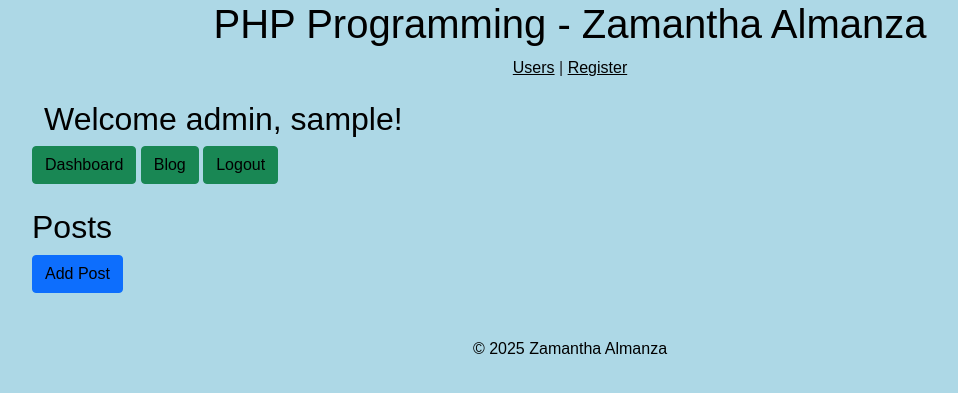
After one commit to z-almanza/php-user-directory, a PHP site: template views/admin/blog/index.php in a window 1280 px wide. The commit adds this page. Shown: the top 393 px of the page, without its empty margins (70-1028 px from the left). Run offline with PHP 8.4, Linux system fonts and the light colour scheme; the template is opened without the code that fills it, so the values that code supplies are empty; the visitor is signed in with stand-in values (Sample User, id 1).

Commit message:
feature-blog

```diff
--- a/config/init.php
+++ b/config/init.php
@@ -9,7 +9,7 @@
     $displayName = $_SESSION['username'] ?? null;
 
     //Function to check if user is logged in by checking if userID exists
-    function isLoggedIn() {
+    /*function isLoggedIn() {
         return (isset($_SESSION['userID']));
     }
 
@@ -21,5 +21,5 @@
     //Function to check if user is a valid user by making sure userID exists and is the same as session user ID
     function isUser($id) {
         return ((isset($_SESSION['userID'])) && ($_SESSION['userID'] === $id));
-    }
+    }*/
 ?>
--- /dev/null
+++ b/views/admin/blog/index.php
@@ -0,0 +1,35 @@
+<?php //Shows all blog posts
+    require 'config/init.php';
+    //Checks that profile shows up if user is admin or profile owner
+    $pageTitle = "Blog Posts";
+    include BASE_PATH . '/views/partials/header.php';
+
+    if (!isset($_SESSION['role']) && $_SESSION['role'] !== 'admin') {
+        header("Location: profile.php?error=" . urlencode("You do not have permission to view this blog."));
+        exit;
+    }
+?>
+    <h2>Posts</h2>
+
+    <a class='btn btn-primary' href="views/admin/blog/create.php" class="btn btn-danger">Add Post</a><br><br>
+
+    <?php foreach ($posts as $post): ?>
+    <div class='row mb-2' id="<?= htmlspecialchars($post['id']) ?>">
+        <div class='col-md-8'>
+            <div class='card'>
+                <h3 class='mb-o text-dark'><?= htmlspecialchars($post['title']) ?></h3>
+                <div class='mb-1 text-muted'>Author <?= htmlspecialchars($post['author_id']) ?> - Posted <?= htmlspecialchars($post['publish_date']) ?></div>
+                <p class='card-text mb-auto'><?= htmlspecialchars($post['body']) ?></p>
+            </div>
+        </div>
+        <div class='col-md-4'>
+            <div>
+                <a class='btn btn-primary' href="views/admin/blog/edit.php?id=<?= $post['id'] ?>" class="btn btn-danger">Edit Post</a>
+                <a class='btn btn-danger' href="views/admin/blog/edit.php?id=<?= $post['id'] ?>" class="btn btn-danger">Delete Post</a>
+            </div>
+        </div>
+    </div>
+    <?php endforeach; ?>
+
+
+<?php include BASE_PATH . '/views/partials/footer.php'; ?>
--- a/views/partials/header.php
+++ b/views/partials/header.php
@@ -35,7 +35,13 @@
         <!--If user is logged in, only logout button will show. Else, both register and sign in button show.-->
         <?php if ($_SESSION['role'] === 'admin'): ?>
             <a href="profile.php?id=<?= $_SESSION['userID'] ?>" class="btn btn-success">Dashboard</a>
-        <?php endif; ?><?php if (isset($_SESSION['userID'])): ?>
+        <?php endif; ?>
+        <?php if ($_SESSION['role'] === 'admin'): ?>
+            <a href="index.php" class="btn btn-success">Blog</a>
+        <?php else: ?>
+            <a href="index.php" class="btn btn-success">Blog</a>
+        <?php endif; ?>
+        <?php if (isset($_SESSION['userID'])): ?>
             <a href="profile.php?logout=true" class="btn btn-success">Logout</a>
         <?php else: ?>
             <a href="register.php" class="btn btn-success">Register</a>
```
Also changed, not shown: admin/blog.php (added, +11 -0 lines), controllers/PostController.php (added, +30 -0 lines), index.php (+13 -9 lines), models/PostModel.php (added, +24 -0 lines), views/admin/blog/create.php (added, +14 -0 lines), views/admin/blog/edit.php (added, +14 -0 lines), views/blog/index.php (added, +20 -0 lines), views/blog/show.php (added, +19 -0 lines), views/index.php (added, +11 -0 lines), README.md, views/admin/blog/partials/form-fields.php (added).
